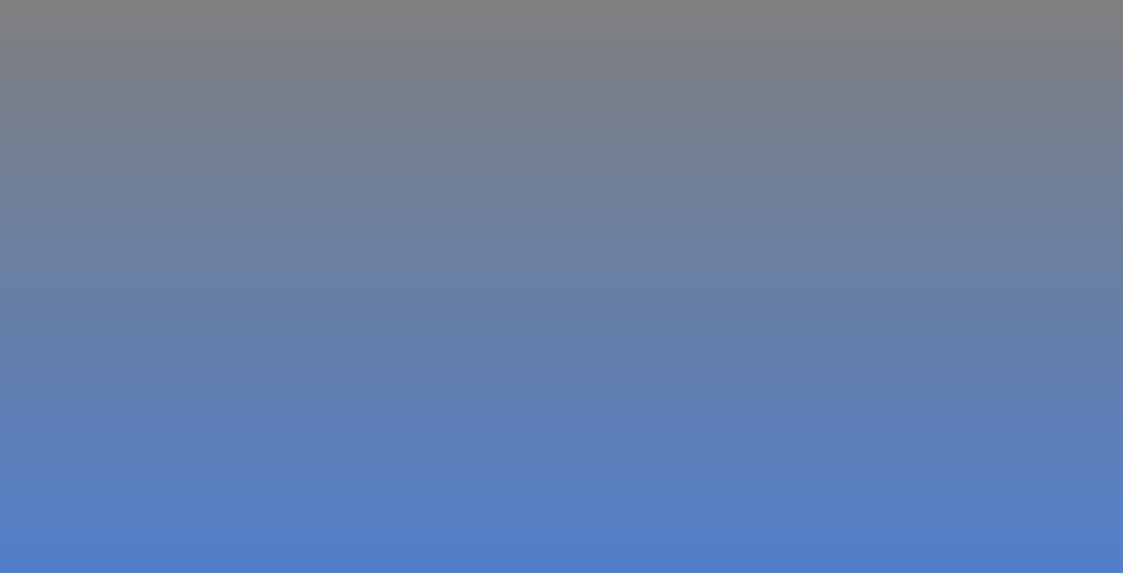
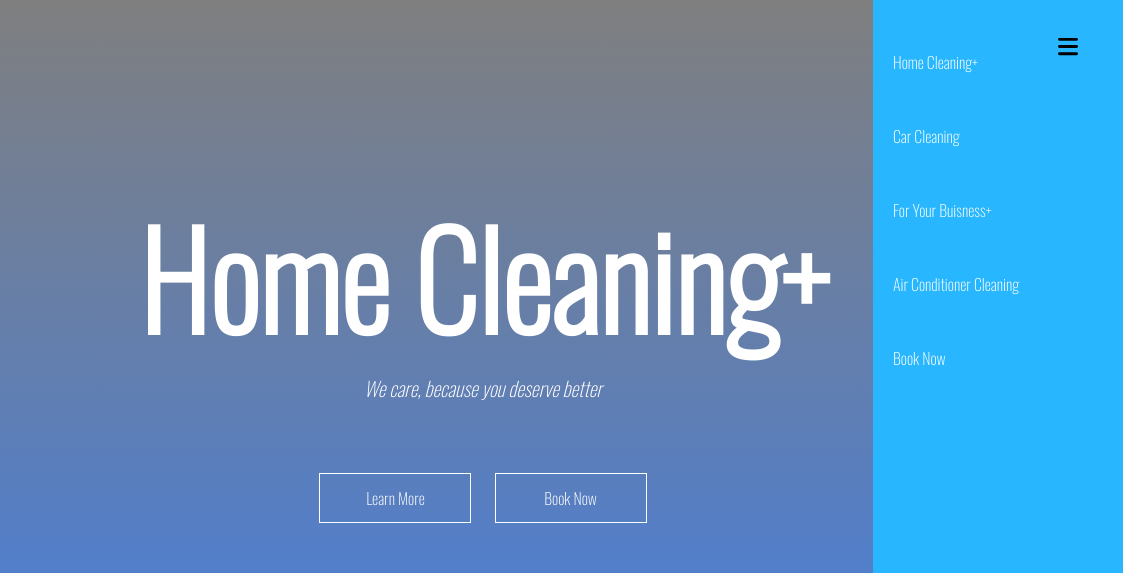
Before and after one commit to CheyTonna202/Web-Development-Synoptic, a plain HTML site: page index.html in a window 1280 px wide. Shown: the top 573 px of the page, 157-1280 px from the left. Drawn offline with nearby package versions, Linux system fonts and the light colour scheme.

Commit message:
menu icon

```diff
--- a/index.html
+++ b/index.html
@@ -5,15 +5,64 @@
     <meta name="viewport" content="width=device-width, initial-scale=1.0">
     <title>Briiz</title>
     <link rel="stylesheet" href="style.css">
+
+    <link rel="preconnect" href="https://fonts.googleapis.com">
+    <link rel="preconnect" href="https://fonts.gstatic.com" crossorigin>
+    <link href="https://fonts.googleapis.com/css2?family=Oswald:wght@200&display=swap" rel="stylesheet">
 </head>
 <body>
- <section id="banner">
-<img src="images/navbarlogo.png" class="logo"
+<section id="banner">
+<img src="images/navbarlogo.png" class="logo">
+<div class="banner-text">
+<h1>Home Cleaning+</h1>
+<p>We care, because you deserve better</p>
+<div class="banner-btn">
+<a href="#"><span></span>Learn More</a>
+<a href="#"><span></span>Book Now</a>
+
+
+</div>
+</section>
+<div id="sideNav">
+    <nav>
+<ul>
+<li><a href="#">Home Cleaning+</a>
+    <li><a href="#">Car Cleaning</a>
+        <li><a href="#">For Your Buisness+</a>
+            <li><a href="#">Air Conditioner Cleaning</a>
+                <li><a href="#">Book Now</a>
+</ul>
+
+
+    </nav>
+
+
+</div>
+<div id="menuBtn">
+    <img src="images/Menu icon.svg" id="Menu">
+</div>
+<script>
+var menuBtn =document.getElementById("menuBtn")
+var sideNav =document.getElementById("sideNav")
+var Menu =document.getElementById("menu")
+
+menuBtn.oneclick=function (){
+if(sideNav.style.right == "-250px"){
+    sideNav.style.right = "0";
+}
+
+else{
+sideNav.style.right= "-250px";
+}
 
 
 
 
+}
+</script>
 
-</section>
-    </body>
+
+
+
+ </body>
 </html>
--- a/style.css
+++ b/style.css
@@ -1,6 +1,7 @@
 *{
     margin: 0;
     padding: 0;
+    font-family: 'Oswald', sans-serif;
  }
 #banner{
 
@@ -15,8 +16,94 @@ width: 140px;
 position: absolute;
 top: 1%;
 left: 1%;
+}
+
+.banner-text{
+text-align: center;
+color: #fff;
+padding-top: 180px;
+
+}
+.banner-text h1{
+font-size: 130px;
+font-family: 'Oswald', sans-serif;
+}
+
+    .banner-text p{
+      font-size: 20px;
+      font-style: italic;
+      }
+
+      .banner-btn{
+      margin: 70px auto 0;
+}
+
+.banner-btn a{
+width: 150px;
+text-decoration: none;
+display: inline-block;
+margin: 0 10px;
+padding: 12px 0;
+color: #fff;
+border: .5px solid #fff;
+position: relative;
+z-index: 1;
+transition: color 0.3s;
+
+}
+
+.banner-btn a span{
+width: 0;
+height: 100%;
+position: absolute;
+top: 0;
+left: 0;
+background:#fff
+
+}
+
+.banner-btn a:hover span{
+width: 100%;
+}
+.banner-btn a:hover{
+  color: #000;
+  }
+
+  #sideNav{
+width: 250px;
+height: 100vh;
+position: fixed;
+right: 0;
+top: 0;
+background: #28b7ff;
+z-index: 2;
+}
+
+nav ul li{
+list-style: none;
+margin: 50px 20px;
+}
+
+nav ul li a{
+text-decoration:none ;
+color: #fff;
+}
+
+#menuBtn{
+width: 50px;
+height: 50px;
+background:#28b7ff ;
+text-align: center;
+position: fixed;
+right: 30px;
+top: 20px;
+border-radius: 3px;
+z-index: 3;
+cursor: pointer;
+}
 
 
-
-
+#menuBtn img{
+width: 20px;
+margin-top: 15px;
 }
```
Also changed, not shown: images/Menu icon.svg (added).
